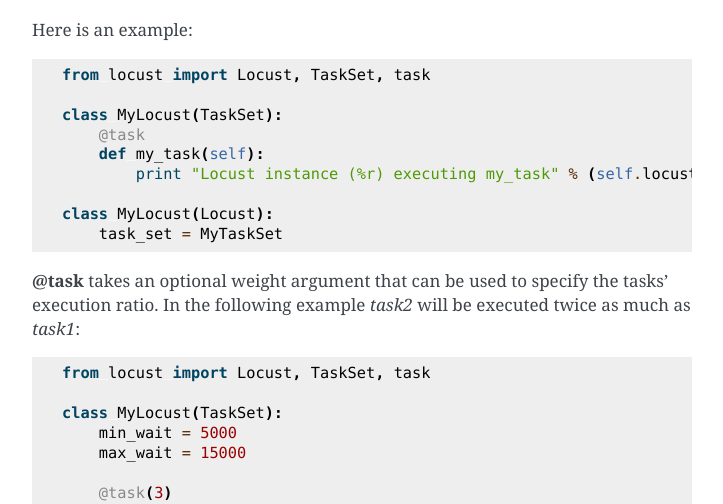
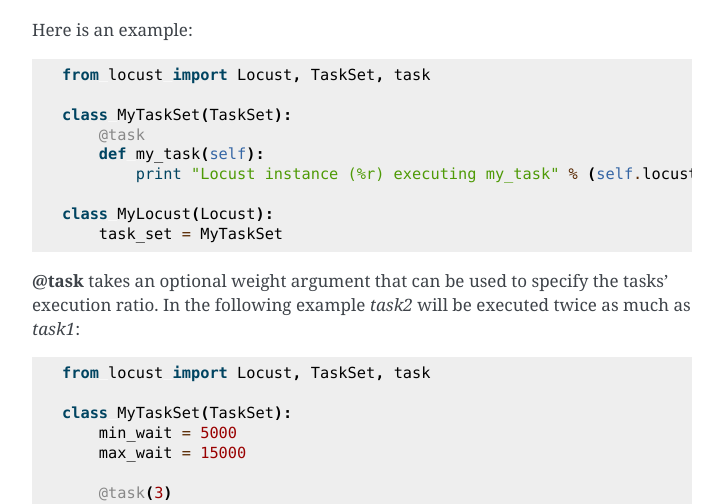
Before and after one commit to locustio/locust, a Sphinx documentation site: the page built from docs/writing-a-locustfile.rst, in a window 1280 px wide and 900 px high, scrolled down 1557 px. Shown: the part 154-658 px from the top of the window, without its empty margins (388-1111 px from the left). Built offline with Sphinx 7.4.7, drawn with Linux system fonts in a browser that asks for light colours.

Commit message:
Fixes typo in example code

```diff
--- a/docs/writing-a-locustfile.rst
+++ b/docs/writing-a-locustfile.rst
@@ -79,7 +79,7 @@
 
     from locust import Locust, TaskSet, task
 
-    class MyLocust(TaskSet):
+    class MyTaskSet(TaskSet):
         @task
         def my_task(self):
             print "Locust instance (%r) executing my_task" % (self.locust)
@@ -92,7 +92,7 @@
 
     from locust import Locust, TaskSet, task
 
-    class MyLocust(TaskSet):
+    class MyTaskSet(TaskSet):
         min_wait = 5000
         max_wait = 15000
 
```
